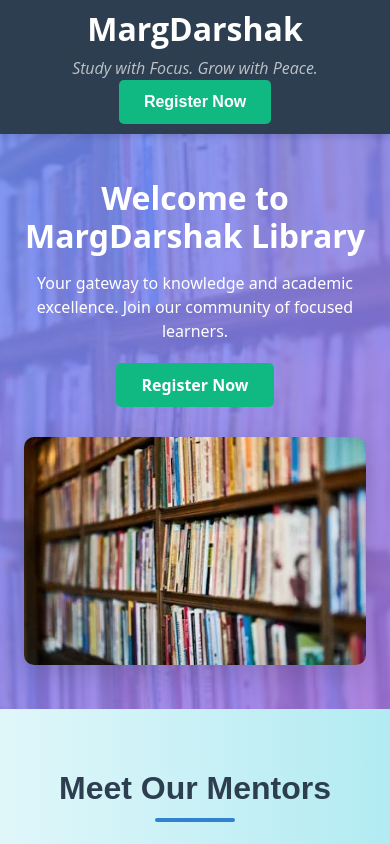
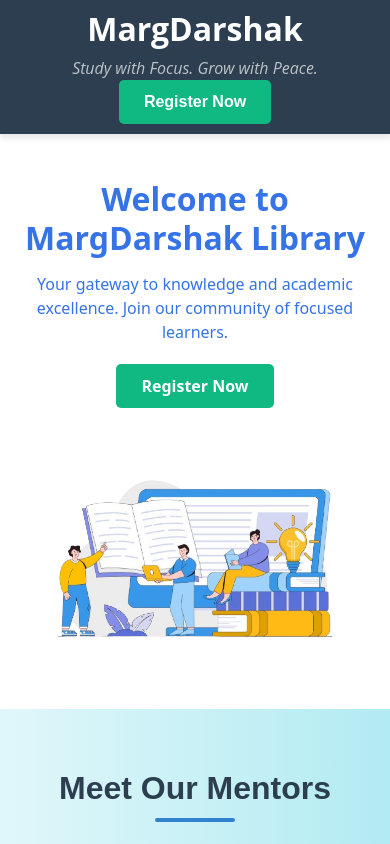
Before and after one commit to pankj369/registrationWebsite, a React (Vite) app: page / in a window 390 px wide. Shown: the top 844 px of the page. Built offline with nearby package versions, Linux system fonts and the light colour scheme.

Commit message:
change in hero-section img

```diff
--- a/src/components/HeroSection.css
+++ b/src/components/HeroSection.css
@@ -2,15 +2,14 @@
   display: flex;
   justify-content: center;
   align-items: center;
-  background:
-    linear-gradient(135deg, rgba(110, 142, 251, 0.85), rgba(167, 119, 227, 0.85)),
-    url('../assets/hero-section.webp'); /* Add your background image path here */
+  background: white, url('../assets/heroimg.png'); /* Add your background image path here */
   background-size: cover;
   background-position: center;
   position: relative;
   overflow: hidden;
   height: 575px;
 }
+
 .hero-section::before {
   content: "";
   position: absolute;
@@ -19,6 +18,7 @@
   z-index: 0;
   opacity: 1; /* Keep as is since gradient already has opacity */
 }
+
 .container {
   position: relative;
   z-index: 1; /* Ensures content stays above background */
@@ -33,7 +33,7 @@
   flex: 1;
   padding-right: 20px;
   max-width: 50%;
-  color: #ffffff; /* Light text color for better contrast on gradient */
+  color: #3573e6; /* Light text color for better contrast on gradient */
 }
 
 .hero-title {
@@ -65,7 +65,7 @@
 
 .hero-image {
   flex: 1;
-  max-width: 45%;
+  max-width: 50%; /* Adjusts the width of the image container */
   text-align: center;
 }
 
@@ -76,6 +76,7 @@
   object-fit: cover;
   box-shadow: 0 10px 30px rgba(0, 0, 0, 0.15);
 }
+
 .wave-container {
   position: absolute;
   bottom: 0;
@@ -118,3 +119,30 @@
     font-size: 1rem;
   }
 }
+
+.hero-image-full {
+  flex: 1;
+  max-width: 50%;
+  display: flex;
+  justify-content: center;
+  align-items: center;
+}
+
+.hero-image-full img {
+  width: 100%;
+  height: 100%;
+  object-fit: cover;
+  transition: transform 0.3s ease-in-out;
+}
+
+@media (max-width: 768px) {
+  .hero-image-full {
+    max-width: 100%;
+    margin-top: 20px;
+  }
+
+  .hero-image-full img {
+    height: auto;
+    width: 90%;
+  }
+}
--- a/src/components/HeroSection.jsx
+++ b/src/components/HeroSection.jsx
@@ -1,8 +1,6 @@
 import React from "react";
 import "./HeroSection.css";
-import heroSection from "../assets/hero-section.webp";
-import backgroundImg from "../assets/hero-section.webp"; // for background
-import heroImage from "../assets/hero-section.webp"; // for main image
+import heroImage from "../assets/heroimg.png"; // for main image
 
 function HeroSection() {
   return (
@@ -11,8 +9,7 @@ function HeroSection() {
         <div className="hero-content">
           <h1 className="hero-title">Welcome to MargDarshak Library</h1>
           <p className="hero-subtitle">
-            Your gateway to knowledge and academic excellence. Join our
-            community of focused learners.
+            Your gateway to knowledge and academic excellence. Join our community of focused learners.
           </p>
           <button
             className="register-btn"
@@ -23,8 +20,8 @@ function HeroSection() {
             Register Now
           </button>
         </div>
-        <div className="hero-image">
-          <img src={heroSection} alt="Library hero" />
+        <div className="hero-image-full">
+          <img src={heroImage} alt="Library hero" />
         </div>
       </div>
     </section>
```
Also changed, not shown: src/assets/hero-section.webp (deleted), src/assets/heroimg.png (added).
